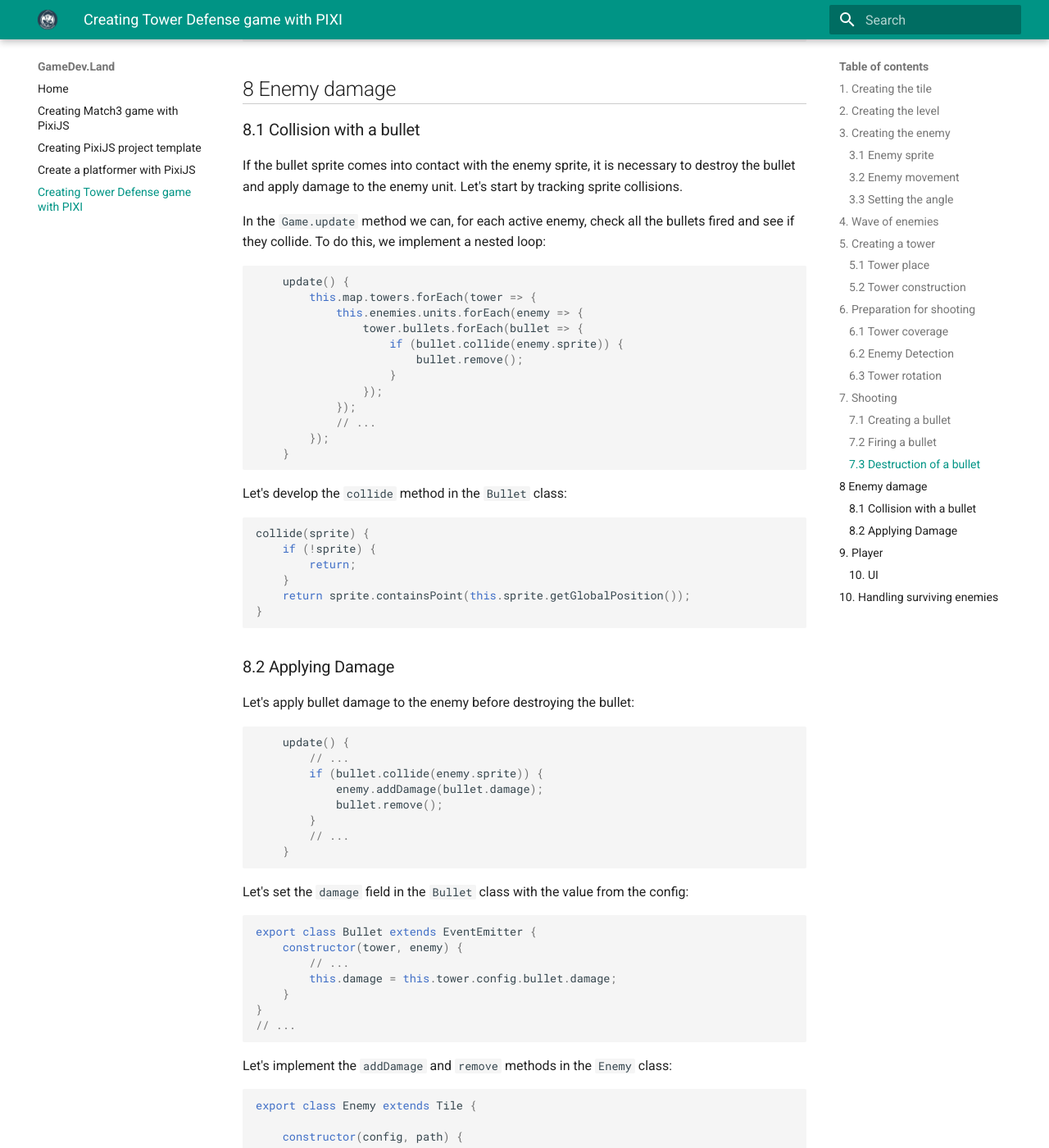
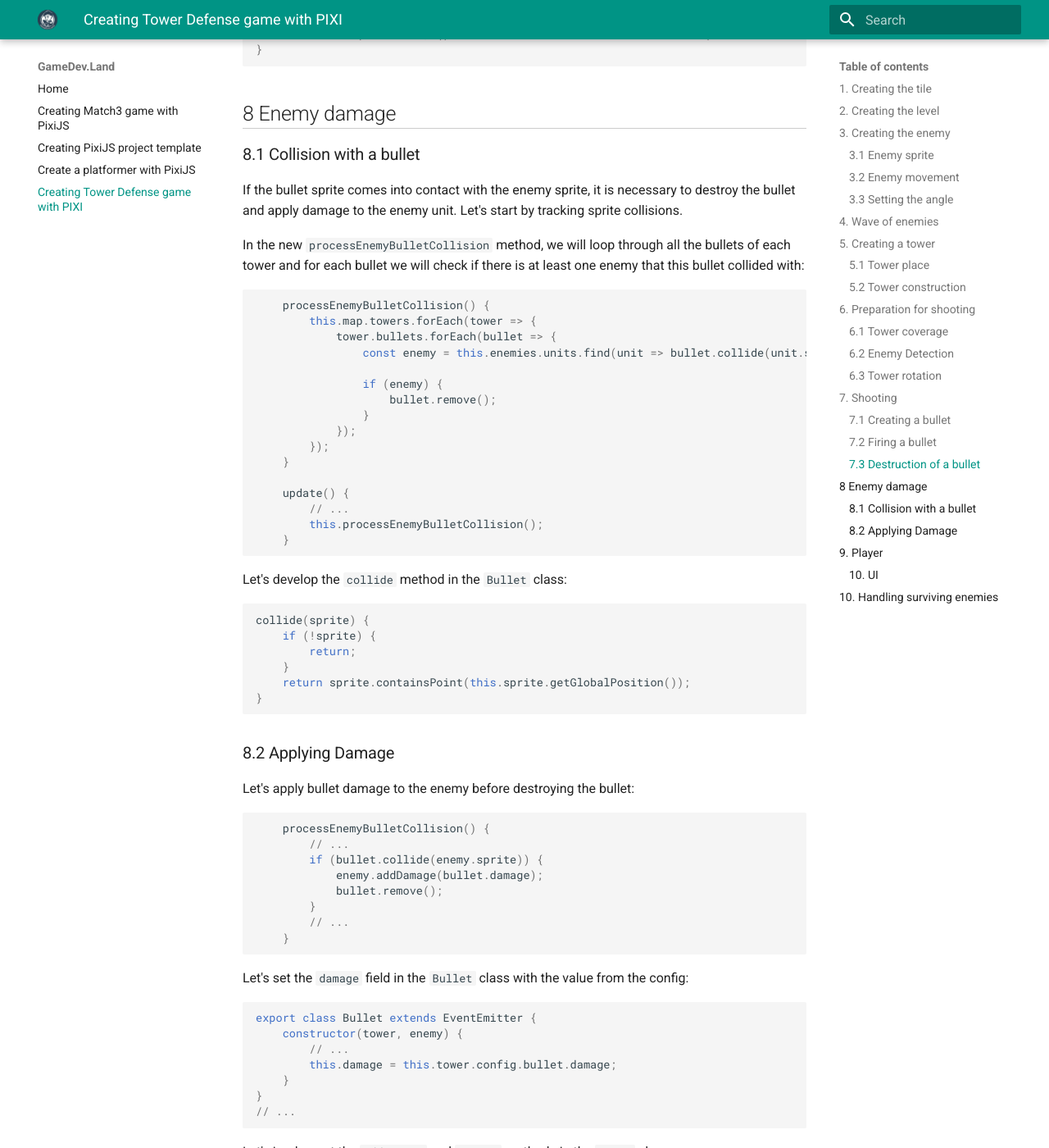
Before and after one commit to bolotnikov/gamedevland, an MkDocs documentation site: the page built from docs/tower-defense.md, in a window 1280 px wide and 1400 px high, scrolled down 23385 px. Shown: the whole window at 82% size. Built offline with MkDocs 1.6.1 and Material for MkDocs 9.7.7, drawn with Linux system fonts in a browser that asks for light colours; emoji names are drawn with the system emoji font; some of the changed text lies outside the part shown.

Commit message:
Update tower-defense.md

````diff
--- a/docs/tower-defense.md
+++ b/docs/tower-defense.md
@@ -833,22 +833,30 @@
     - find the first unit that fell into the tower’s fire zone
         - if such a unit is found, we attack it
 
-Now let's implement this algorithm in the `Game.update` method:
+Now let's implement this algorithm in the `processTowerAttackEnemies` method in the `Game` class and call this methid in the `update`:
 
 
 ```javascript
-    update() {
+    processTowerAttackEnemies() {
         this.map.towers.forEach(tower => {
             const enemy = this.enemies.units.find(unit => tower.detect(unit));
 
             if (enemy) {
-                console.log("collision", tower, enemy)
+                tower.attack(enemy);
             }
         });
     }
+
+    update() {
+        this.processTowerAttackEnemies();
+    }
 ```
 
-We will implement the attack itself in the following lessons.
+We will implement the attack itself in the following lessons. For now, let's leave the `Tower.attack` method empty:
+```javascript
+// Tower.js
+attack() {}
+```
 Currently we get all created towers from the `this.map.towers` object.
 This means we need to implement this getter in the `LevelMap` class.
 Getting all created towers is simple:
@@ -904,24 +912,13 @@
 
 Please note that in our atlas `tilemap.png` the tower tiles are rotated 90 degrees relative to the unit tiles. Therefore, we add 90 degrees to the resulting value before returning the result of the `getAngleByTarget` function.
 
-Let's create an `attack` method in the `Tower` class and call it in the `Game.update` method:
+Let's modify `attack` method in the `Tower` class:
 
 ```javascript
 // Tower.js
 attack(enemy) {
     this.rotateToEnemy(enemy);
 }
-```
-
-```javascript
-// Game.js
-    update() {
-        // ...
-        if (enemy) {
-            tower.attack(enemy);
-        }
-        // ...
-    }
 ```
 
 ## 7. Shooting
@@ -1076,20 +1073,24 @@
 ### 8.1 Collision with a bullet
 If the bullet sprite comes into contact with the enemy sprite, it is necessary to destroy the bullet and apply damage to the enemy unit. Let's start by tracking sprite collisions.
 
-In the `Game.update` method we can, for each active enemy, check all the bullets fired and see if they collide. To do this, we implement a nested loop:
+In the new `processEnemyBulletCollision` method, we will loop through all the bullets of each tower and for each bullet we will check if there is at least one enemy that this bullet collided with:
 
 ```javascript
+    processEnemyBulletCollision() {
+        this.map.towers.forEach(tower => {
+            tower.bullets.forEach(bullet => {
+                const enemy = this.enemies.units.find(unit => bullet.collide(unit.sprite));
+
+                if (enemy) {
+                    bullet.remove();
+                }
+            });
+        });
+    }
+
     update() {
-        this.map.towers.forEach(tower => {
-            this.enemies.units.forEach(enemy => {
-                tower.bullets.forEach(bullet => {
-                    if (bullet.collide(enemy.sprite)) {
-                        bullet.remove();
-                    }
-                });
-            });
-            // ...
-        });
+        // ...
+        this.processEnemyBulletCollision();
     }
 ```
 
@@ -1108,7 +1109,7 @@
 Let's apply bullet damage to the enemy before destroying the bullet:
 
 ```javascript
-    update() {
+    processEnemyBulletCollision() {
         // ...
         if (bullet.collide(enemy.sprite)) {
             enemy.addDamage(bullet.damage);
````
Also changed, not shown: other parts of docs/tower-defense.md (+1 -1 lines).
